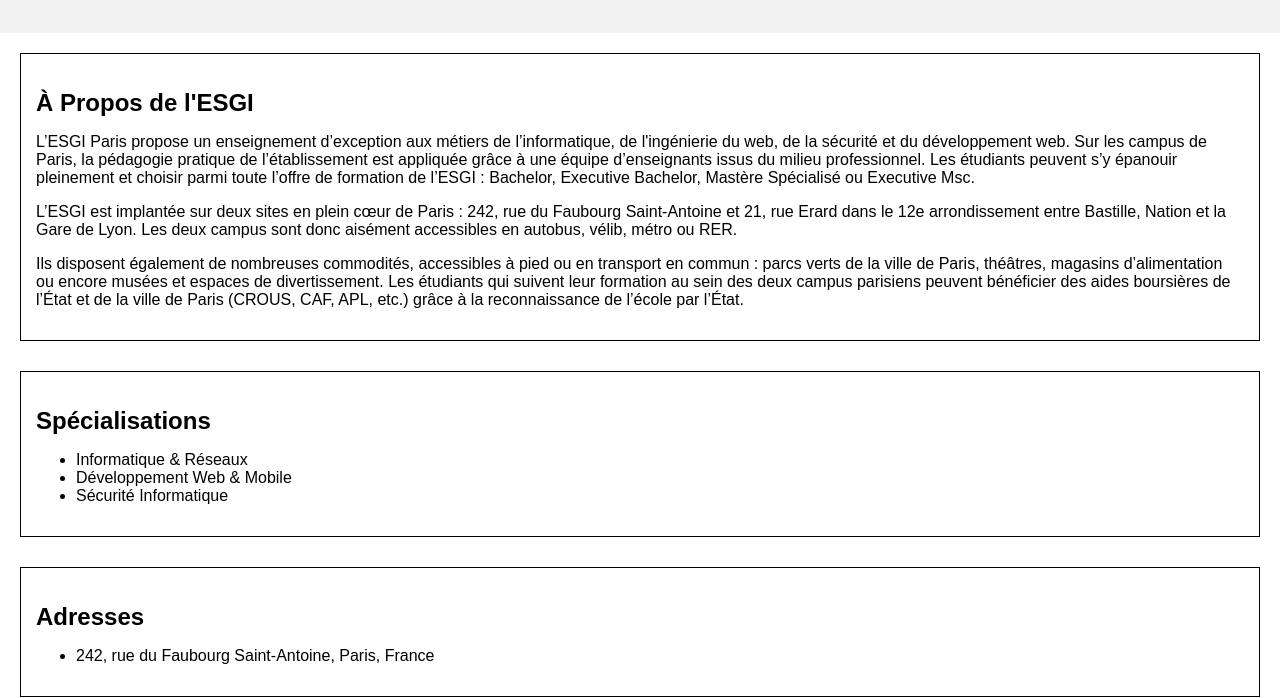
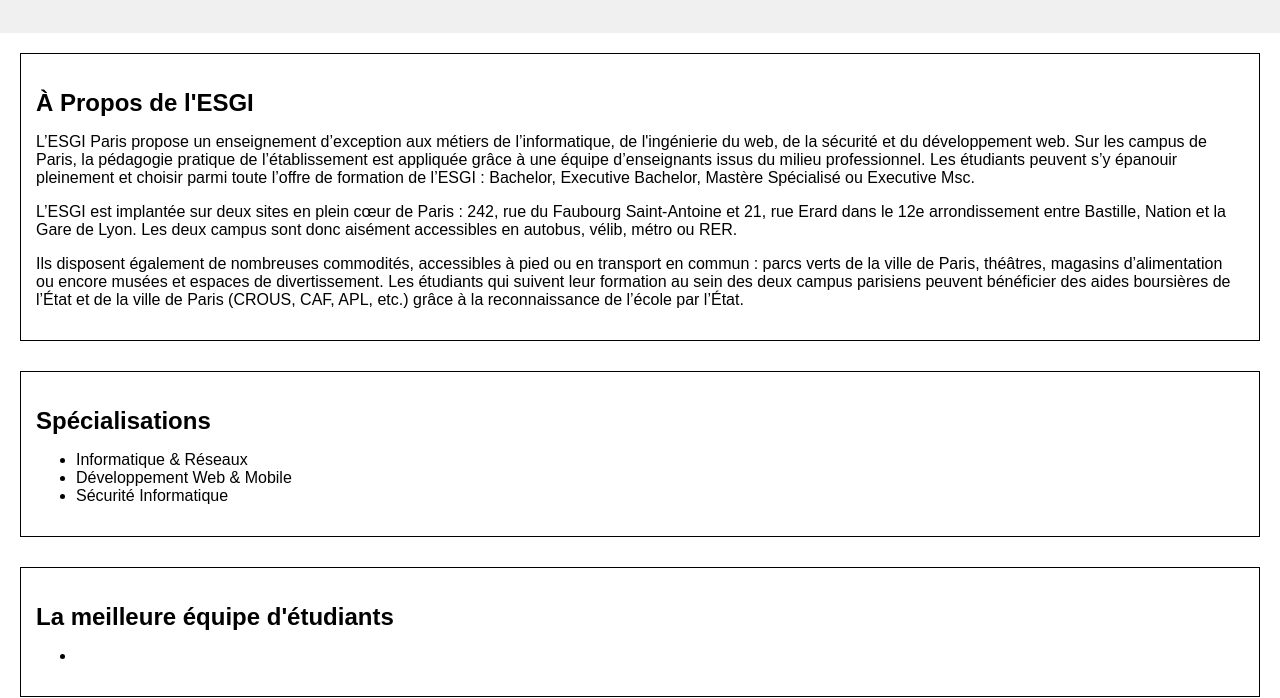
Before and after one commit to KeymZ-Development/GitProject, a plain HTML site: page index.html in a window 1280 px wide. Shown: the part 121-819 px from the top of the page. Drawn offline with Linux system fonts and the light colour scheme.

Commit message:
Add student-team section in index.html

```diff
--- a/index.html
+++ b/index.html
@@ -31,6 +31,13 @@
       </ul>
     </section>
 
+    <section id="student-team">
+      <h2>La meilleure équipe d'étudiants</h2>
+      <ul>
+        <li></li>
+      </ul>
+    </section>
+
     <section id="address">
       <h2>Adresses</h2>
       <ul>
```
